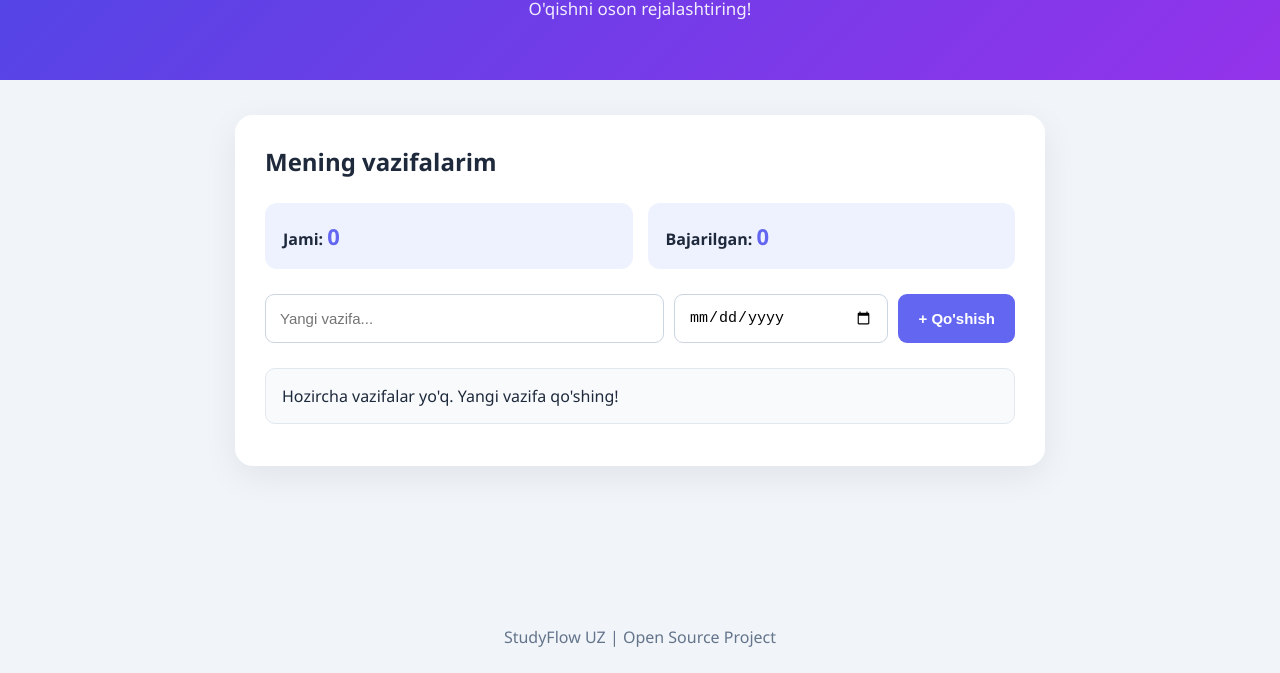
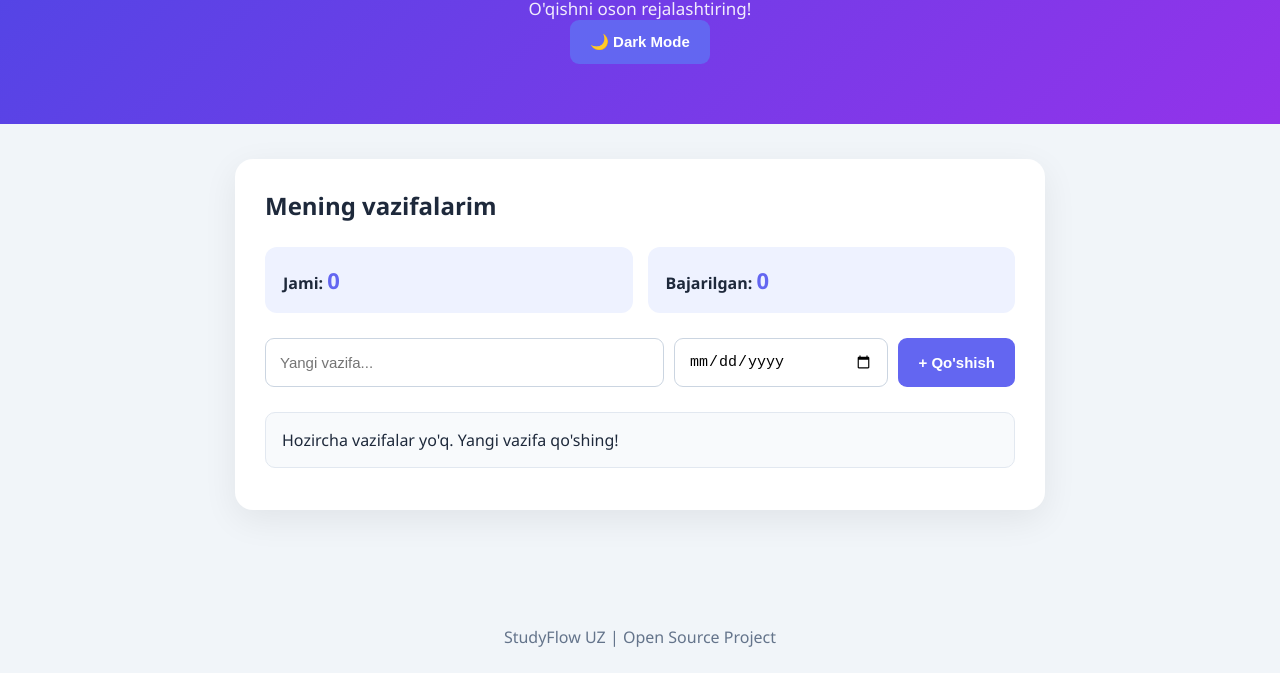
Before and after one commit to usmonaliusmonov07-prog/studyflow-uz, a plain HTML site: page index.html in a window 1280 px wide. Shown: the part 127-800 px from the top of the page. Drawn offline with Linux system fonts and the light colour scheme.

Commit message:
Add dark mode toggle button to index.html

```diff
--- a/index.html
+++ b/index.html
@@ -11,6 +11,9 @@
   <header>
     <h1>📚 StudyFlow UZ</h1>
     <p>O'qishni oson rejalashtiring!</p>
+    <button id="themeToggle" type="button">
+  🌙 Dark Mode
+</button>
   </header>
 
   <main>
```
